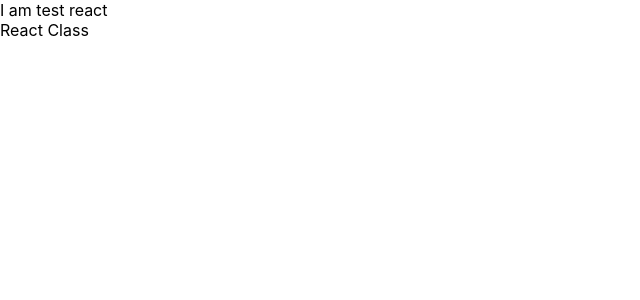
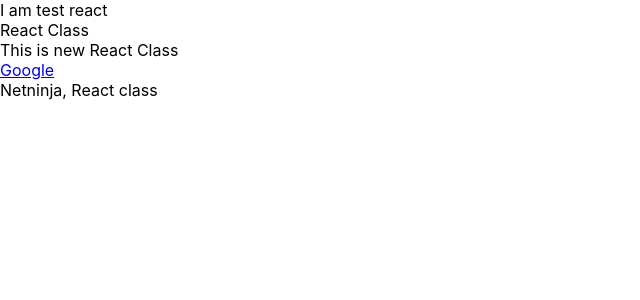
Before and after one commit to AkinolaAdewole/React-Class, a React (Create React App) app: page / in a window 1280 px wide. Shown: the top 300 px of the page, without its empty margins (0-640 px from the left). Built offline with nearby package versions, Linux system fonts and the light colour scheme.

Commit message:
react class

```diff
--- a/src/pages/Test.jsx
+++ b/src/pages/Test.jsx
@@ -1,10 +1,14 @@
 import React from 'react'
 
 const Test = () => {
+  const Title = 'This is new React Class'
   return (
     <div>
         <div>I am test react</div>
         <div>React Class</div>
+        <div>{ Title }</div>
+        <a href="https://www.google.com">Google</a>
+        <div>{'Netninja, React class'}</div>
     </div>
   )
 }
```
